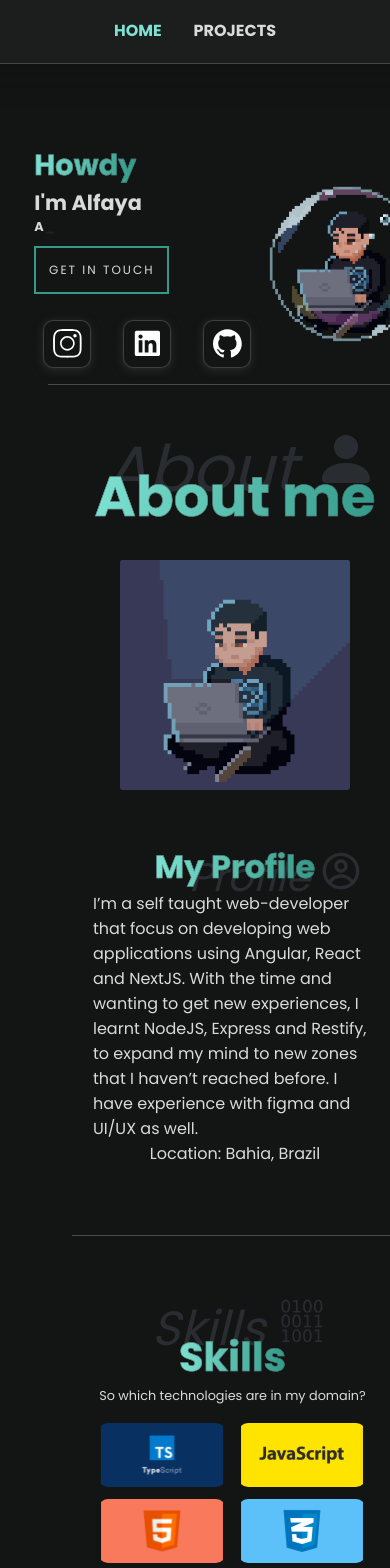
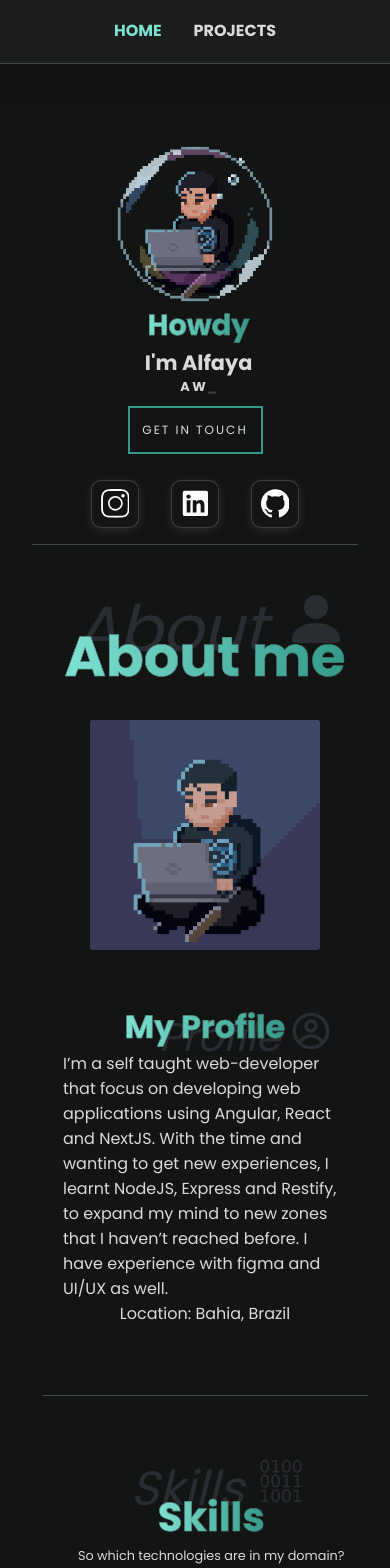
Before and after one commit to FelipeAlfaya/portfolio, a Next.js app: page / in a window 390 px wide. Shown: the top 1568 px of the page. Built offline with nearby package versions, Linux system fonts and the light colour scheme.

Commit message:
responsive fixes :)

```diff
--- a/src/components/About/styles.ts
+++ b/src/components/About/styles.ts
@@ -8,7 +8,7 @@ export const Supercontainer = styled.div`
   margin: 10px;
 
   @media (max-width: 500px) {
-    margin-left: 2.5rem;
+    /* margin-left: 2.5rem; */
   }
 `
 
@@ -151,8 +151,6 @@ export const TextContainer = styled.section`
 
   @media (max-width: 500px) {
     width: 100%;
-    margin-top: 3rem;
-    margin-bottom: 3rem;
 
     > h1 {
       font-size: 2rem;
--- a/src/components/Header/styles.ts
+++ b/src/components/Header/styles.ts
@@ -27,7 +27,7 @@ export const Container = styled.header`
   }
 
   @media (max-width: 500px) {
-    width: 130vw;
+    /* width: 130vw; */
   }
 `
 
--- a/src/components/HomeHero/styles.ts
+++ b/src/components/HomeHero/styles.ts
@@ -86,29 +86,25 @@ export const Container = styled.div`
   }
 
   @media (max-width: 500px) {
-    width: 110%;
-    margin-left: 1rem;
-
     > img {
       width: 13rem;
       height: 13rem;
     }
   }
 
-  @media (max-width: 400px) {
-    /* width: 123%; */
-    margin-right: 1rem;
+  @media (max-width: 460px) {
+    flex-direction: column-reverse;
 
     > img {
       width: 10rem;
       height: 10rem;
     }
+  }
 `
 
 export const TextContainer = styled.section`
   display: flex;
   flex-direction: column;
-  align-items: flex-start;
   justify-content: center;
 
   > h1 {
@@ -147,7 +143,6 @@ export const TextContainer = styled.section`
 
     > h3 {
       margin-left: 7px;
-      width: 200px;
       font-size: 1.2rem;
     }
   }
@@ -162,7 +157,6 @@ export const TextContainer = styled.section`
     }
 
     > h3 {
-      width: 200px;
       font-size: 1rem;
     }
   }
@@ -179,9 +173,14 @@ export const TextContainer = styled.section`
     }
 
     > h3 {
-      width: 200px;
       font-size: 0.8rem;
     }
+  }
+
+  @media (max-width: 460px) {
+    margin: 0;
+    display: grid;
+    place-items: center;
   }
 `
 
@@ -219,8 +218,8 @@ export const SocialContainer = styled.div`
   padding-top: 10rem;
   gap: 2rem;
   display: flex;
-  align-items: center;
-  justify-content: center;
+  align-items: start;
+  /* justify-content: center; */
 
   @media (max-width: 1450px) {
     padding-top: 5rem;
--- a/src/components/Particle/index.tsx
+++ b/src/components/Particle/index.tsx
@@ -19,7 +19,7 @@ const Particle = (props: Props) => {
     },
     particles: {
       color: {
-        value: theme.primary,
+        value: '#0197AF',
       },
       line_linked: {
         width: 2,
--- a/src/components/Skills/styles.ts
+++ b/src/components/Skills/styles.ts
@@ -2,17 +2,11 @@ import { lighten } from 'polished'
 import styled from 'styled-components'
 
 export const Container = styled.div`
-  display: flex;
-  align-items: center;
-  justify-content: center;
+  display: grid;
+  place-items: center;
   flex-direction: column;
   padding: 12px;
-  margin-right: 15px;
   border-bottom: 1px solid ${({ theme }) => lighten(0.2, theme.background)};
-
-  @media (max-width: 390px) {
-    width: 123%;
-  }
 `
 
 export const TitleContainer = styled.section`
@@ -74,9 +68,10 @@ export const Skill = styled.span`
   width: 19.9rem;
   height: 10.4rem;
   border-radius: 10px;
-  display: flex;
-  align-items: center;
-  justify-content: center;
+  display: grid;
+  place-items: center;
+  grid-template-columns: repeat(4, 1fr);
+  gap: 1.5rem;
   flex-direction: column;
   cursor: pointer;
   z-index: 999;
@@ -121,51 +116,11 @@ export const Skill = styled.span`
   }
 
   @media (max-width: 1000px) {
-    width: 15rem;
-    height: 8rem;
-
-    > img {
-      width: 15rem;
-      height: 8rem;
-    }
+    grid-template-columns: 1fr 1fr;
   }
 
-  @media (max-width: 666px) {
-    width: 12rem;
-    height: 6rem;
-
-    > img {
-      width: 12rem;
-      height: 6rem;
-    }
-
-    > a {
-      font-size: 0.8rem;
-    }
-  }
-
-  @media (max-width: 510px) {
-    width: 10rem;
-    height: 5rem;
-
-    > img {
-      width: 10rem;
-      height: 5rem;
-    }
-  }
-
-  @media (max-width: 400px) {
-    width: 8rem;
-    height: 4rem;
-
-    > img {
-      width: 8rem;
-      height: 4rem;
-    }
-
-    > a {
-      font-size: 0.6rem;
-    }
+  @media (max-width: 550px) {
+    grid-template-columns: 1fr;
   }
 `
 
@@ -173,7 +128,6 @@ export const TextContainer = styled.section`
   > p {
     color: ${({ theme }) => theme.text};
     font-size: 1.5rem;
-    margin: 5px;
     margin-top: -10px;
     padding: 5px;
   }
@@ -184,7 +138,7 @@ export const TextContainer = styled.section`
     }
   }
 
-  @media (max-width: 400px) {
+  @media (max-width: 500px) {
     > p {
       font-size: 0.8rem;
     }
--- a/src/styles/styles404.ts
+++ b/src/styles/styles404.ts
@@ -3,14 +3,12 @@ import styled from 'styled-components'
 export const Container = styled.div`
   display: grid;
   place-items: center;
-  margin-top: 23rem;
   height: 92vh;
   margin: 0;
   z-index: 9;
   text-align: center;
 
   @media (max-width: 500px) {
-    /* margin-left: 4.5rem; */
     width: 650px;
     height: 100vh;
   }
```
